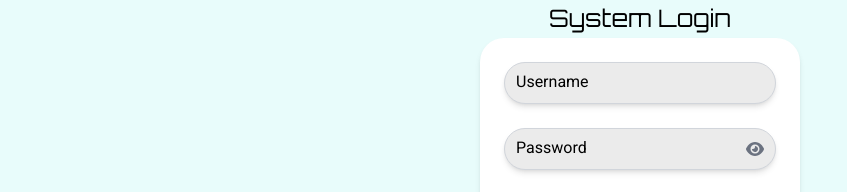
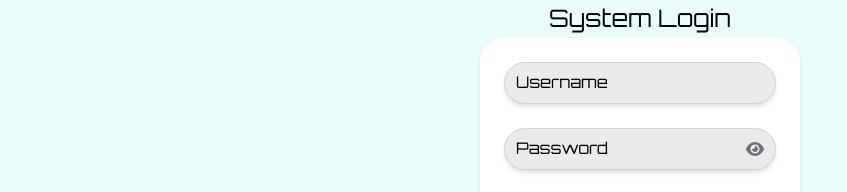
Before and after one commit to Trump7/Time_Guard, a React (Vite) app in the folder time-frontend/: page / in a window 1280 px wide. Shown: the part 310-502 px from the top of the page, without its empty margins (0-847 px from the left). Built offline with nearby package versions, Linux system fonts and the light colour scheme.

Commit message:
Reverted Changes
Had to revert changes, new font cannot show lowercase letters

```diff
--- a/time-frontend/src/components/InputField.jsx
+++ b/time-frontend/src/components/InputField.jsx
@@ -24,7 +24,7 @@ const InputField = ({ type, placeholder, value, onChange, isError }) => {
         }`}
       />
       <label
-        className={`font-roboto absolute left-3 transition-all ${
+        className={`font-orbitron absolute left-3 transition-all ${
           isFocused || value ? '-top-6 left-1 text-md text-black' : 'top-2 left-3 text-black'
         }`}
       >
--- a/time-frontend/src/components/Modal.jsx
+++ b/time-frontend/src/components/Modal.jsx
@@ -8,7 +8,7 @@ const Modal = ({ isOpen, onClose, title, onSubmit, errors, values, onChange, fie
 
   return (
     <div className="fixed inset-0 bg-black bg-opacity-50 flex justify-center items-center">
-      <div className="bg-white p-6 rounded-3xl shadow-md w-96">
+      <div className="font-orbitron bg-white p-6 rounded-3xl shadow-md w-96">
         <div className="flex justify-between items-center mb-6">
           <h2 className="text-2xl">{title}</h2>
           <button onClick={onClose}>
```
